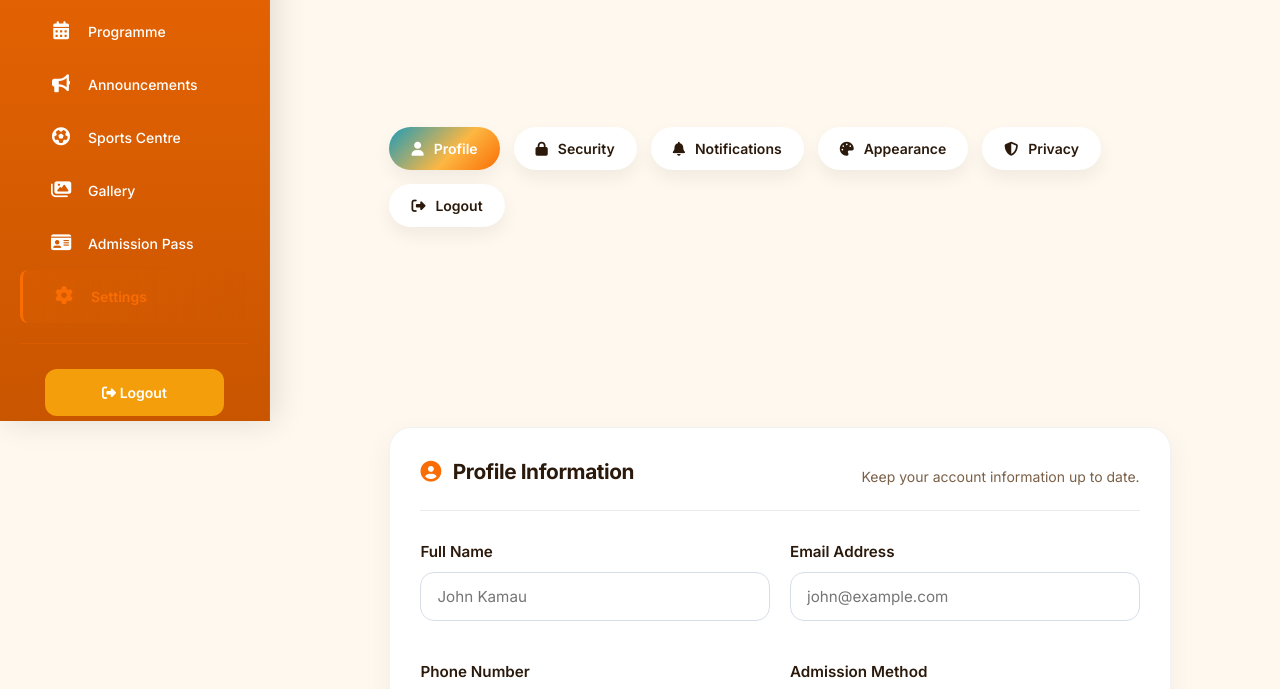
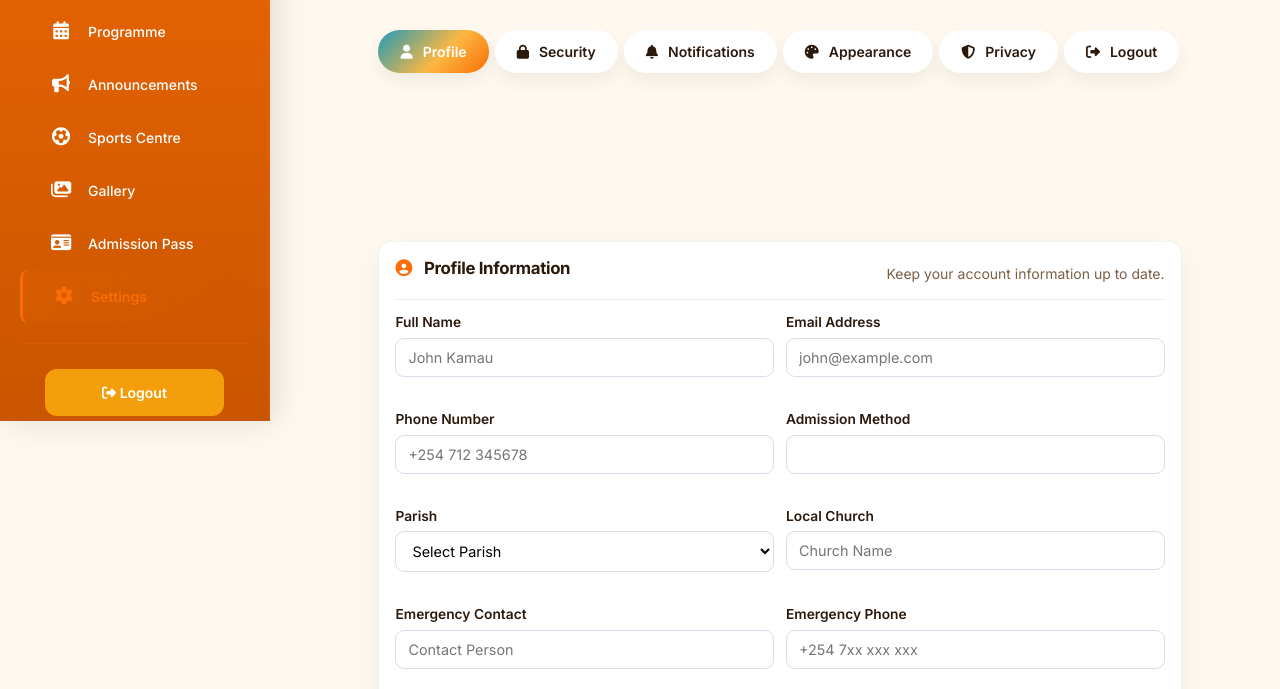
Before and after one commit to johmm1/season4gysummit, a plain HTML site: page frontend/participant/settings.html in a window 1280 px wide. Shown: the part 379-1068 px from the top of the page. Drawn offline with Linux system fonts and the light colour scheme; no server answers; sample sign-in values are in the browser's storage.

Commit message:
Apply compact participant layout to settings

```diff
--- a/frontend/participant/settings.html
+++ b/frontend/participant/settings.html
@@ -36,6 +36,7 @@ href="https://cdnjs.cloudflare.com/ajax/libs/font-awesome/6.6.0/css/all.min.css"
 <link rel="stylesheet" href="../assets/css/dashboard-refined.css">
 <link rel="stylesheet" href="../assets/css/mobile.css">
 <link rel="stylesheet" href="../assets/css/typography.css">
+  <link rel="stylesheet" href="../assets/css/participants/compact.css">
 </head>
 
 <body>
```
